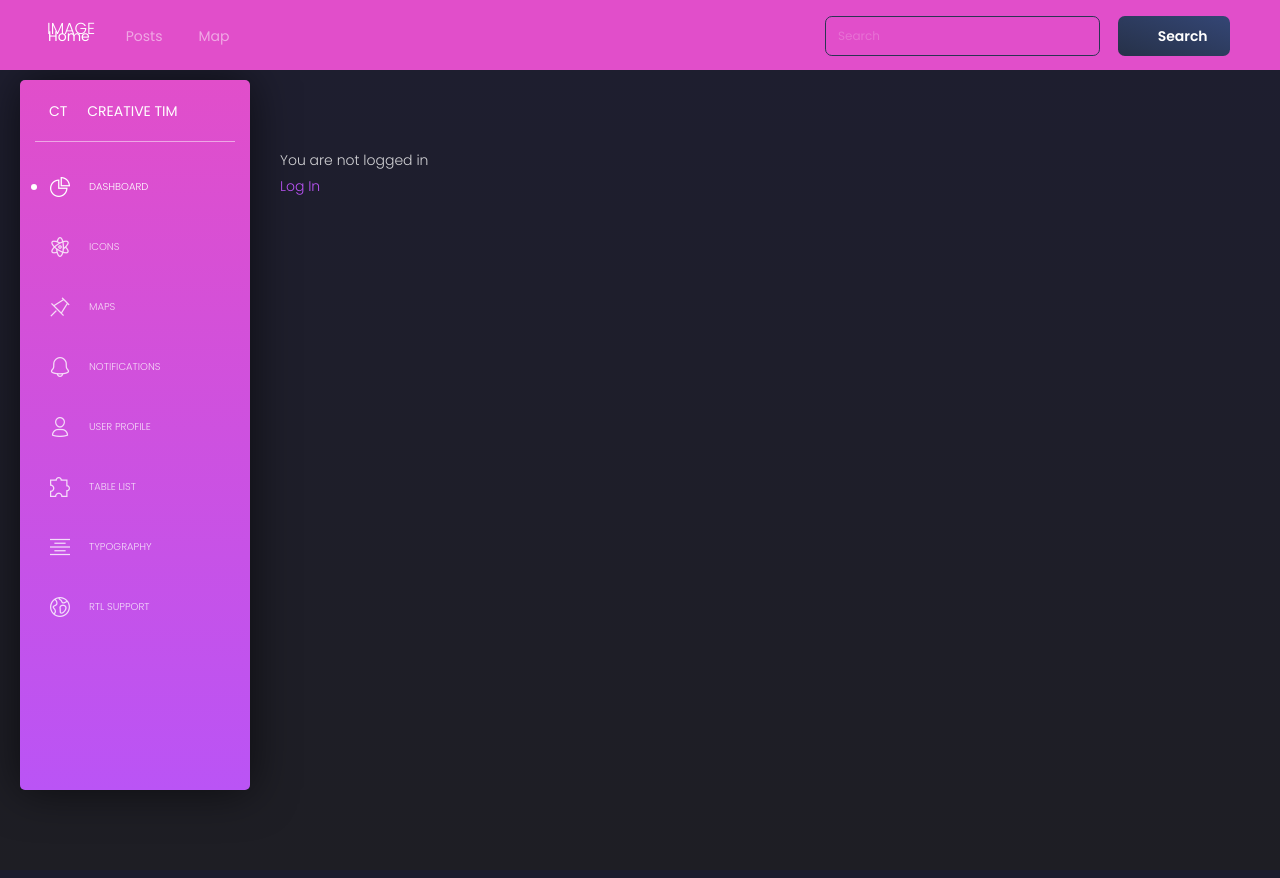
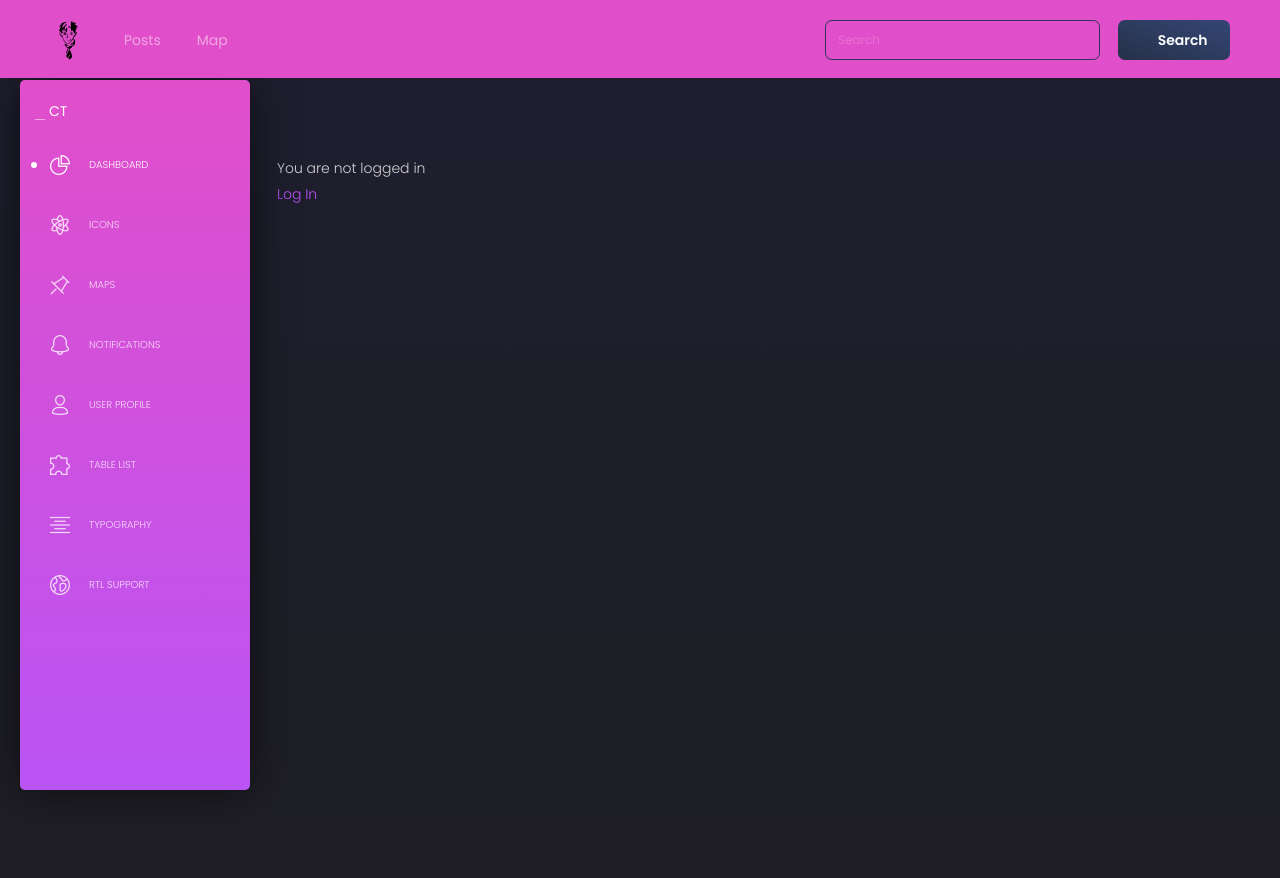
Before and after one commit to Tysaic/spacs, a Django app: page / in a window 1280 px wide. Before the commit the page ends 813 px from the top, so only its background shows below. Run offline with Django 4.2, Linux system fonts and the light colour scheme; some libraries are stand-ins or nearby versions.

Commit message:
Uploading HTML code and some png and svg

```diff
--- a/backend/requirements.txt
+++ b/backend/requirements.txt
@@ -27,6 +27,7 @@ maxminddb==2.2.0
 multidict==6.0.2
 numpy==1.23.4
 Pillow==9.2.0
+psycopg2==2.9.5
 pytz==2022.6
 ratelim==0.1.6
 requests==2.28.1
--- /dev/null
+++ b/backend/static/css/style.css
@@ -0,0 +1,32 @@
+.author div{
+    font-size: 10px;
+    float: left;
+    padding-right: .5rem;
+}
+.category{
+    color: grey;
+    float:left;
+}
+.logo{
+    width: 2.5rem;
+    height: 2.5rem;
+}
+
+.nav-item {
+    display: flex;
+    justify-content: center;
+    align-items: center;
+}
+
+.social-media-box{
+    color: white;
+}
+
+.little-container{
+    padding: 0.1rem !important;
+    margin: 0.4rem;
+    border: 0.1px solid #dee2e6;
+    white-space: nowrap;
+    overflow: hidden;
+    text-overflow: ellipsis;
+}
--- a/backend/templates/base.html
+++ b/backend/templates/base.html
@@ -10,9 +10,9 @@
   <title>{% block title %}{% endblock %}</title>
 
   <meta charset="utf-8" />
-  <link rel="apple-touch-icon" sizes="76x76" href=" {% static '../media/img/apple-icon.png' %}">
+  <link rel="apple-touch-icon" sizes="76x76" href=" {% static '../media/img/pretty-boy-as-ico.ico' %}">
 
-  <link rel="icon" type="image/png" href="{% static '../media/img/favicon.png' %}">
+  <link rel="icon" type="image/png" href="{% static '../media/img/pretty-boy.svg' %}">
   <meta http-equiv="X-UA-Compatible" content="IE=edge,chrome=1" />
   <title>
     Black Dashboard by Creative Tim
@@ -28,20 +28,22 @@
   <link href="{% static 'css/black-dashboard.css' %}" rel="stylesheet" />
   <!-- CSS Just for demo purpose, don't include it in your project -->
   <link href="{% static 'css/demo/demo.css' %}" rel="stylesheet" />
+  <link href="{% static 'css/style.css' %}" rel="stylesheet" />
 
 </head>
 <body>
   <!-- Begin the Nav bar -->
   <nav class="navbar navbar-expand-lg navbar-dark bg-primary">
     <div class="container-fluid">
-      <a class="navbar-brand" href="#">Image</a>
       <button class="navbar-toggler" type="button" data-bs-toggle="collapse" data-bs-target="#navbarColor02" aria-controls="navbarColor02" aria-expanded="false" aria-label="Toggle navigation">
         <span class="navbar-toggler-icon"></span>
       </button>
       <div class="collapse navbar-collapse" id="navbarColor02">
         <ul class="navbar-nav me-auto mb-2 mb-lg-0">
           <li class="nav-item">
-            <a class="nav-link active" aria-current="page" href="">Home</a>
+            <a class="nav-link active" aria-current="page" href="">
+              <img class="logo" src="{% static '../media/img/pretty-boy.svg' %}" alt="pretty-boy-logo">
+            </a>
           </li>
           <li class="nav-item">
             <a class="nav-link" href="{% url 'list-posters' %}">Posts</a>
@@ -127,12 +129,8 @@
     <div class="main-panel ps">
       <div class="content">
         <div class="row">
-          <div class="col-12">
-            <main>
               {% block content %}
               {% endblock %}
-            </main>
-          </div>
         </div>
       </div>
     </div>
--- a/backend/templates/home.html
+++ b/backend/templates/home.html
@@ -1,6 +1,6 @@
 {% extends 'base.html' %}
 
-{% block title %}Home{% endblock %}
+{% block title %}Home with composer{% endblock %}
 
 {% block content %}
 {% if user.is_authenticated %}
```
Also changed, not shown: backend/backend/settings.py (+8 -2 lines), backend/docker-compose.yml (+21 -0 lines), backend/templates/posters/list_post.html (+20 -4 lines), README.md, backend/media/img/pretty-boy-as-ico.ico (added), backend/media/img/pretty-boy.png (added), backend/media/img/pretty-boy.svg (added), backend/posters/migrations/0007_alter_post_latitude_alter_post_longitude.py (added), 2 other files.
